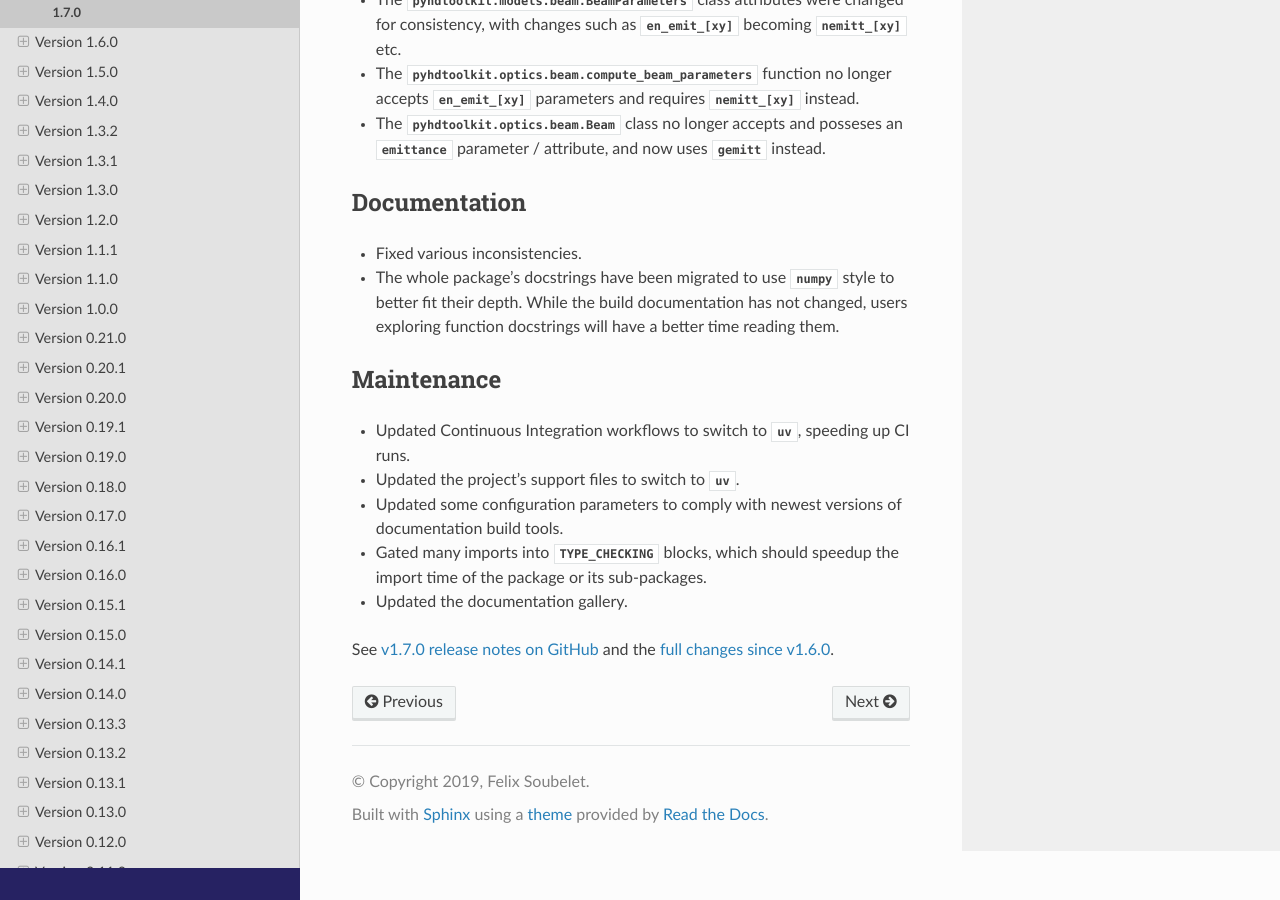
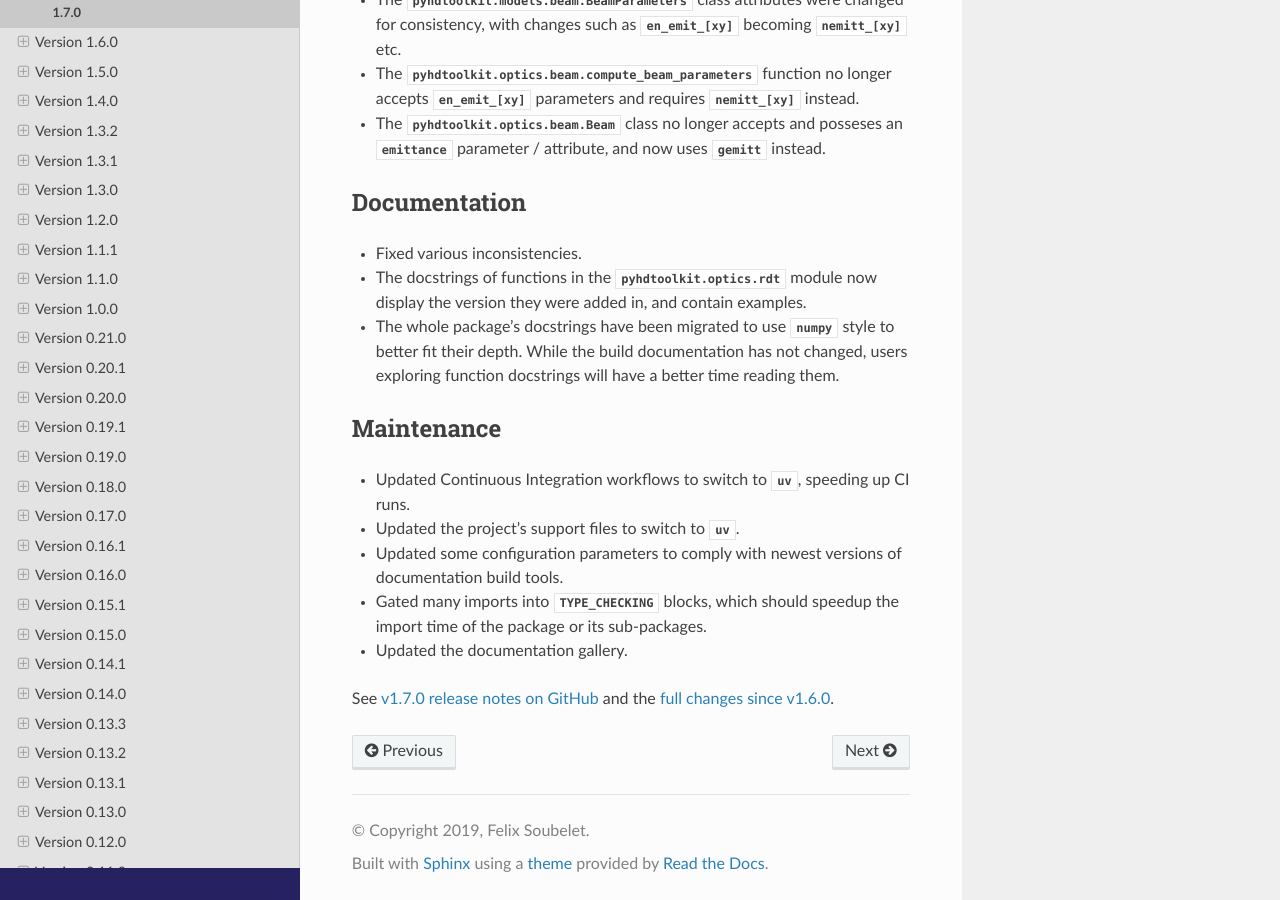
Before and after one commit to fsoubelet/PyhDToolkit, a Sphinx documentation site: the page built from docs/releases/v1.7.0.rst, in a window 1280 px wide and 900 px high, scrolled down 1078 px. Built offline with Sphinx 7.4.7 and the Read the Docs theme 3.1.0, drawn with Linux system fonts in a browser that asks for light colours; pages that are not in the unit, such as notebooks, are missing from menus.

Commit message:
document changes here

```diff
--- a/docs/releases/v1.7.0.rst
+++ b/docs/releases/v1.7.0.rst
@@ -32,6 +32,7 @@ Documentation
 ~~~~~~~~~~~~~
 
 * Fixed various inconsistencies.
+* The docstrings of functions in the `pyhdtoolkit.optics.rdt` module now display the version they were added in, and contain examples.
 * The whole package's docstrings have been migrated to use `numpy` style to better fit their depth. While the build documentation has not changed, users exploring function docstrings will have a better time reading them.
 
 Maintenance
```
